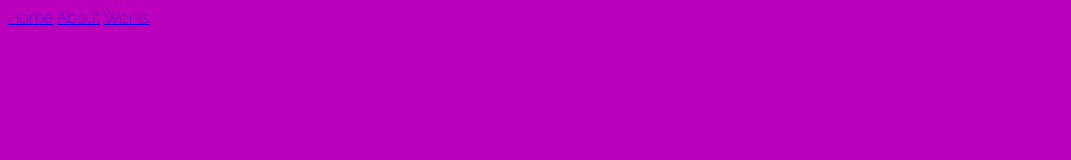
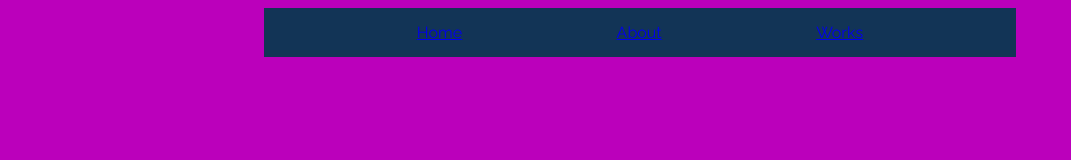
Before and after one commit to ajcm474/rkm-website-proof-of-concept, a website: page src/index.html in a window 1280 px wide. Shown: the whole page, without its empty margins (0-1071 px from the left). Drawn offline with Linux system fonts and the light colour scheme.

Commit message:
tweak style

```diff
--- a/src/assets/style.css
+++ b/src/assets/style.css
@@ -3,19 +3,23 @@ h1 {
     background: #bb00bb;
     font-family: "Raleway", sans-serif;
     font-optical-sizing: auto;
-    font-weight: 500;
+    font-weight: 900;
     font-style: normal;
     text-align: center;
+    margin-top: 5%;
+    margin-bottom: 5%
 }
 
 h2 {
+    padding-top: 0%;
     color: #ffffff;
     background: #bb00bb;
     font-family: "Raleway", sans-serif;
     font-optical-sizing: auto;
-    font-weight: 300;
+    font-weight: 600;
     font-style: normal;
     text-align: center;
+    margin-top: -2%;
 }
 
 body {
@@ -23,6 +27,26 @@ body {
     background: #bb00bb;
     font-family: "Raleway", sans-serif;
     font-optical-sizing: auto;
-    font-weight: 100;
+    font-weight: 400;
     font-style: normal;
+    padding-left: 20%;
+    padding-right: 20%;
 }
+
+nav {
+    align: center;
+    color: #ffffff;
+    background: #123456;
+    font-family: "Raleway", sans-serif;
+    font-optical-sizing: auto;
+    font-weight: 400;
+    font-style: normal;
+    text-align: center;
+    padding-top: 2%;
+    padding-bottom: 2%;
+}
+
+span {
+    padding-left: 10%;
+    padding-right: 10%;
+}
--- a/src/index.html
+++ b/src/index.html
@@ -8,11 +8,10 @@
     <link href="https://fonts.googleapis.com/css2?family=Raleway:ital,wght@0,100..900;1,100..900&display=swap" rel="stylesheet">
 </head>
 <body>
-<a href="./home.html">Home</a>
-<a href="./about.html">About</a>
-<a href="./works.html">Works</a>
-<!--<a href="/compositions">Compositions</a>-->
-<!--<a href="/store">Store</a>-->
-<!--<a href="/contact">Contact</a>-->
+<nav>
+  <span><a href="./home.html">Home</a></span>
+  <span><a href="./about.html">About</a></span>
+  <span><a href="./works.html">Works</a></span>
+</nav>
 </body>
 </html>
```
Also changed, not shown: src/layouts/base.html (+3 -3 lines).
